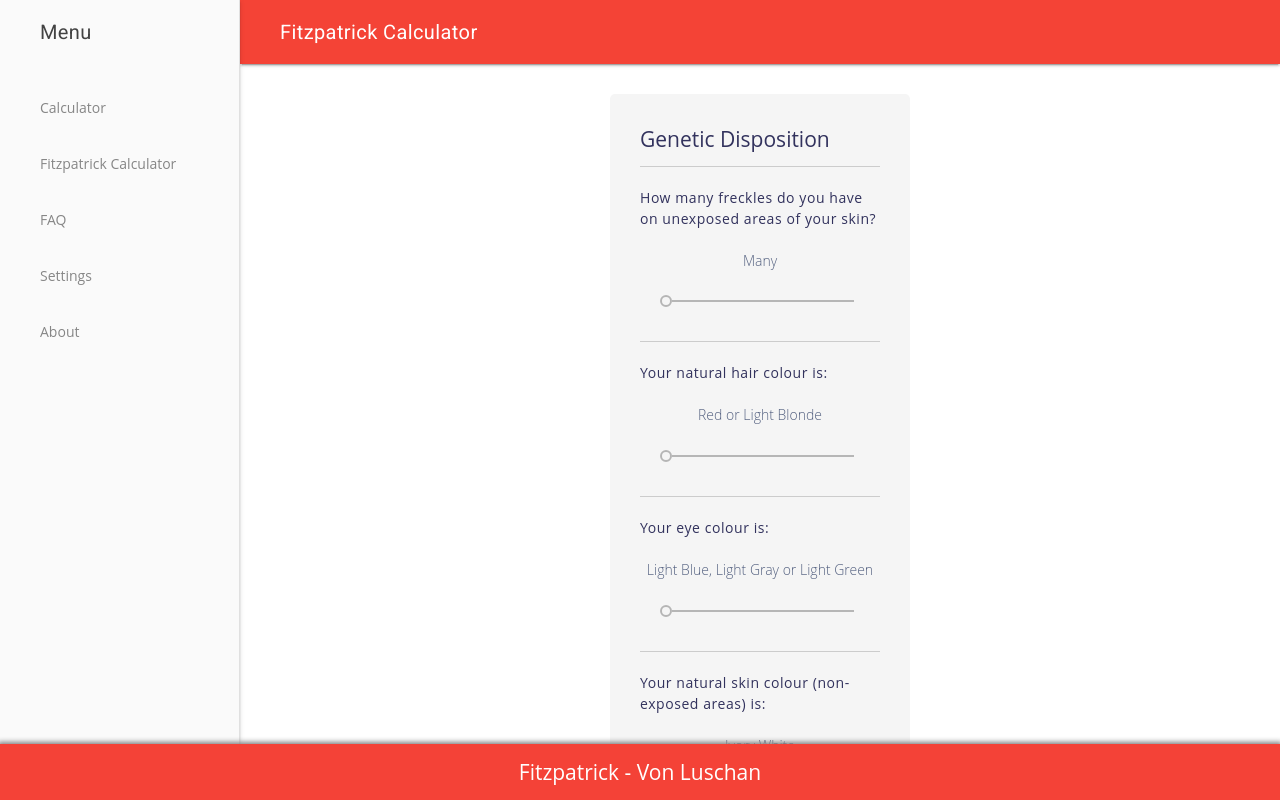
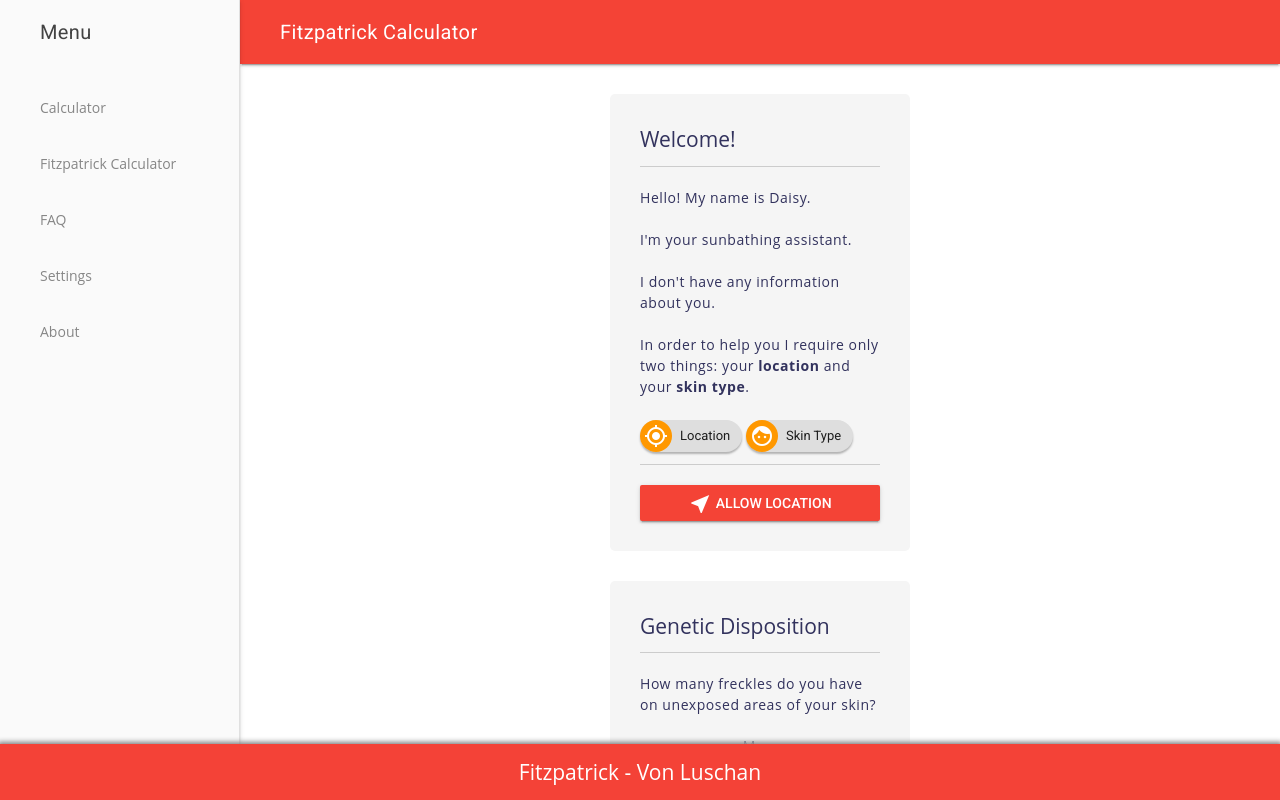
Before and after one commit to Peskyleo1/Peskyleo1.github.io, a website: page public/fitzpatrick.html in a window 1280 px wide. Drawn offline with nearby package versions, Linux system fonts and the light colour scheme.

Commit message:
added new page

```diff
--- a/public/assets/js/fitzpatrick.js
+++ b/public/assets/js/fitzpatrick.js
@@ -4,6 +4,26 @@ $( document ).ready(function() {
 
 
 });
+
+function getLocation() {
+    if (navigator.geolocation) {
+      //navigator.geolocation.getCurrentPosition(showPosition);
+      //console.log("Location: Fetching...");
+        navigator.geolocation.getCurrentPosition(function(position) {
+            //Asking for location to the user
+            console.log("Location: Allowed");
+            //showPosition(position);
+        },
+        function(error) {
+            if (error.code == error.PERMISSION_DENIED){
+                //User denied access to location
+                console.log("Location: Denied By The User. Automatic mode wont work.");
+            }
+        });
+    } else {
+      console.log("Geolocation is not supported by this browser");
+    }
+}
 
 //This function is run when any of the input fields on this page is changed
 //the element parameter of the corrisponding trigger is passed into the function
--- a/public/fitzpatrick.html
+++ b/public/fitzpatrick.html
@@ -43,6 +43,29 @@
                 </nav>
             </div>
             <main class="mdl-layout__content">
+                <div class="page-content" style="padding: 30px; max-width: 300px; margin: 0 auto; margin-top: 30px; margin-bottom: 30px;  border-radius: 5px; background-color: #f5f5f5;">
+                    <h4>Welcome!</h4>
+                    <div style="height: 1px; background-color: #cccccc; margin: 10px auto 20px auto;"></div>
+
+                    <!-- 1 -->
+                    <h6 style="margin: auto;">Hello! My name is Daisy.<br><br> I'm your sunbathing assistant.<br><br>
+                        I don't have any information about you.<br><br> In order to help you I require
+                        only two things: your <b>location</b> and your <b>skin type</b>.</h6><br>
+                        <span style="box-shadow: 0px 2px 2px 0px rgb(179, 179, 179);" class="mdl-chip mdl-chip--contact">
+                            <span class="mdl-chip__contact mdl-color--orange mdl-color-text--white"><i style="margin-top: 4px;" class="material-icons">my_location</i></span>
+                            <span class="mdl-chip__text">Location</span>
+                        </span>
+                        <span style="box-shadow: 0px 2px 2px 0px rgb(179, 179, 179);" class="mdl-chip mdl-chip--contact">
+                            <span class="mdl-chip__contact mdl-color--orange mdl-color-text--white"><i style="margin-top: 4px;" class="material-icons">face</i></span>
+                            <span class="mdl-chip__text">Skin Type</span>
+                        </span>
+                    <br>
+                    <div style="height: 1px; background-color: #cccccc; margin: 10px auto 20px auto;"></div>
+                    <button style="width: 100%;" class="mdl-button mdl-js-button mdl-button--raised mdl-button--colored" onclick="getLocation()">
+                        <i class="material-icons">near_me</i> Allow Location
+                      </button>
+
+                </div>
                 <div class="page-content" style="padding: 30px; max-width: 300px; margin: 0 auto; margin-top: 30px; margin-bottom: 30px;  border-radius: 5px; background-color: #f5f5f5;">
                     <h4>Genetic Disposition</h4>
                     <div style="height: 1px; background-color: #cccccc; margin: 10px auto 20px auto;"></div>
```
Also changed, not shown: public/assets/js/index.js (+35 -9 lines).
